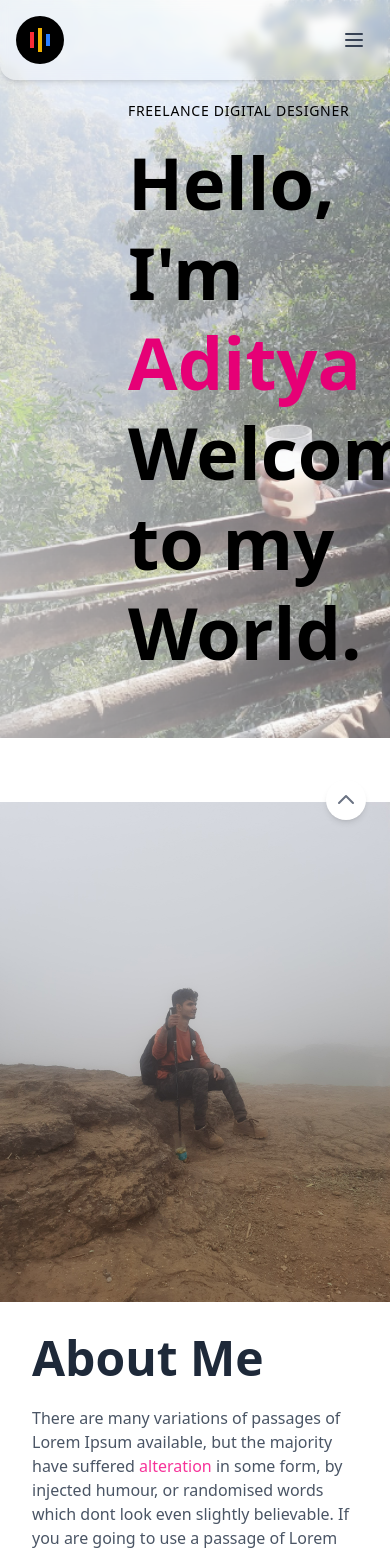
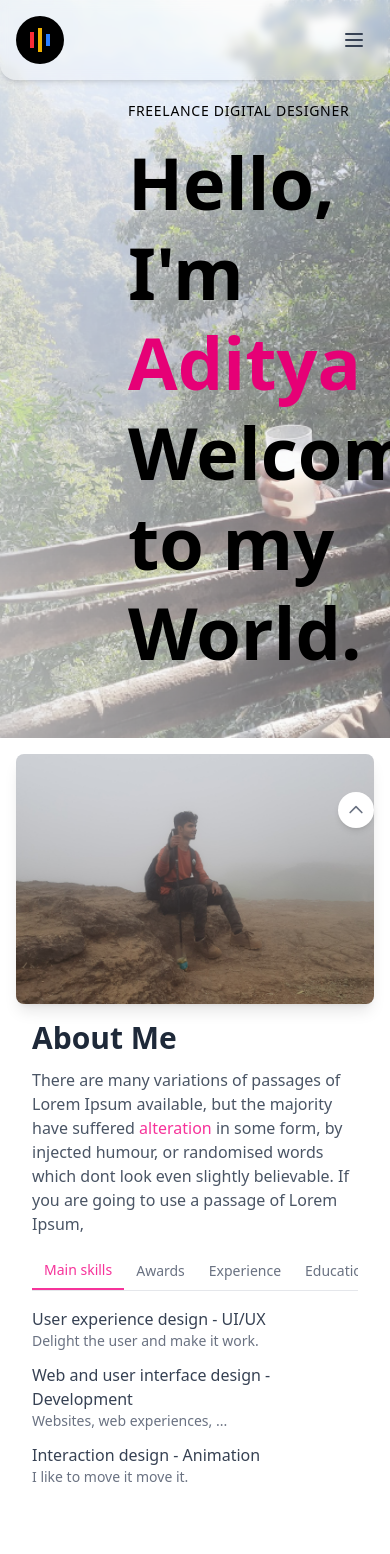
Before and after one commit to adityabhat09/portfolio, a React (Vite) app in the folder vite-project/: page / in a window 390 px wide. Shown: the top 1554 px of the page. Built offline with nearby package versions, Linux system fonts and the light colour scheme.

Commit message:
about me responsive

```diff
--- a/vite-project/src/pages/components/Aboutme.jsx
+++ b/vite-project/src/pages/components/Aboutme.jsx
@@ -63,34 +63,34 @@ const AboutMe = () => {
   };
 
   return (
-    <div className="flex flex-col md:flex-row bg-white rounded-lg overflow-hidden max-w-6xl mx-auto pt-16">
+    <div className="flex flex-col md:flex-row bg-white rounded-lg overflow-hidden max-w-7xl mx-auto pt-4 sm:pt-8 md:pt-16 px-4 sm:px-6 md:px-6 md:gap-8 lg:gap-12">
       {/* Left side - Image */}
-      <div className="md:w-2/5 relative h-auto">
+      <div className="w-full md:w-6/12 lg:w-1/2 relative shadown-lg ">
         <img
           src={aditya2nd}
           alt="Profile"
-          className="w-full h-[500px] object-cover object-top"
+          className="rounded-lg sm:rounded-xl md:rounded-2xl w-full h-[250px] sm:h-[350px] md:h-[600px] object-cover object-center shadow-lg "
         />
       </div>
 
       {/* Right side - Content */}
-      <div className="md:w-3/5 p-8">
-        <h1 className="text-5xl font-bold text-gray-800 mb-6">About Me</h1>
+      <div className="w-full md:w-6/12 lg:w-1/2 p-4 sm:p-6 md:p-8">
+        <h1 className="text-3xl sm:text-4xl md:text-5xl lg:text-6xl font-bold text-gray-800 mb-3 sm:mb-4 md:mb-6">About Me</h1>
 
-        <p className="text-gray-600 mb-8">
+        <p className="text-gray-600 text-base sm:text-lg mb-4 sm:mb-6 md:mb-8">
           There are many variations of passages of Lorem Ipsum available, but the
           majority have suffered <a href="#" className="text-pink-500">alteration</a> in some form, by injected
           humour, or randomised words which dont look even slightly believable. If you
           are going to use a passage of Lorem Ipsum,
         </p>
 
-        {/* Tabs */}
-        <div className="border-b border-gray-200 mb-6">
-          <div className="flex">
+        {/* Tabs - Scrollable on mobile */}
+        <div className="border-b border-gray-200 mb-4 sm:mb-6 overflow-x-auto">
+          <div className="flex whitespace-nowrap min-w-full">
             {tabs.map((tab) => (
               <button
                 key={tab}
-                className={`py-2 px-4 font-medium text-sm ${
+                className={`py-2 px-3 sm:px-4 font-medium text-sm sm:text-base ${
                   activeTab === tab
                     ? 'text-pink-500 border-b-2 border-pink-500'
                     : 'text-gray-500 hover:text-gray-700'
@@ -104,23 +104,24 @@ const AboutMe = () => {
         </div>
 
         {/* Tab Content */}
-        <div className="space-y-6">
+        <div className="space-y-4 sm:space-y-6">
           {tabContent[activeTab].map((item, index) => (
-            <div key={index} className="mb-4">
-              <h3 className="text-gray-700 font-medium">{item.title}</h3>
-              <p className="text-gray-500">{item.description}</p>
+            <div key={index} className="mb-3 sm:mb-4">
+              <h3 className="text-gray-700 font-medium text-base sm:text-lg">{item.title}</h3>
+              <p className="text-gray-500 text-sm sm:text-base">{item.description}</p>
             </div>
           ))}
         </div>
 
-        {/* Scroll to top button - bottom right */}
+        {/* Scroll to top button - bottom right, hidden on small screens when not needed */}
         <button
-          className="fixed bottom-6 right-6 bg-white rounded-full p-2 shadow-md"
+          className="fixed bottom-4 right-4 sm:bottom-6 sm:right-6 bg-white rounded-full p-2 shadow-md z-10 hover:bg-gray-100 transition-colors"
           onClick={() => window.scrollTo({ top: 0, behavior: 'smooth' })}
+          aria-label="Scroll to top"
         >
           <svg
             xmlns="http://www.w3.org/2000/svg"
-            className="h-6 w-6 text-gray-500"
+            className="h-5 w-5 sm:h-6 sm:w-6 text-gray-500"
             fill="none"
             viewBox="0 0 24 24"
             stroke="currentColor"
```
